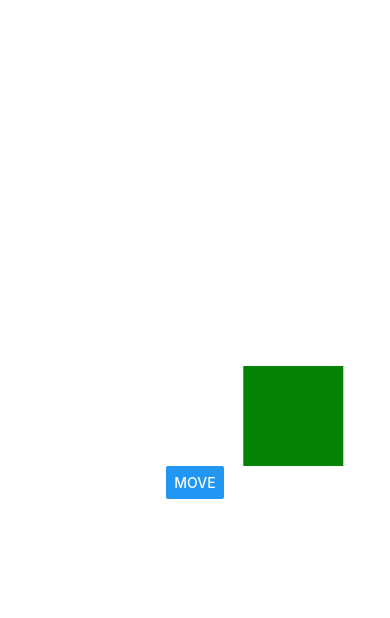
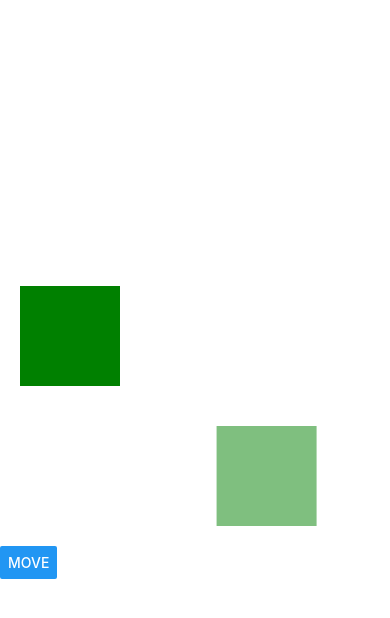
Before and after one commit to kensiiwasaki/RN-animation, a React Native app: screen / in a window 390 px wide. Both pictures are taken after a click on the button "MOVE". Shown: the top 618 px of the page. Built offline with nearby package versions, Linux system fonts and the light colour scheme.

Commit message:
extrapolate

```diff
--- a/App.tsx
+++ b/App.tsx
@@ -13,7 +13,7 @@ export default function App() {
 
   const move = () => {
     Animated.timing(animatedX, {
-      toValue: 100,
+      toValue: 200,
       duration: 3000,
       useNativeDriver: true,
     }).start();
@@ -21,19 +21,28 @@ export default function App() {
 
   return (
     <SafeAreaView style={styles.container}>
+      <View
+        style={{
+          width: 100,
+          height: 100,
+          backgroundColor: 'green',
+          margin: 20,
+        }}
+      />
       <Animated.View
         style={[
           {
             width: 100,
             height: 100,
             backgroundColor: 'green',
-            marginTop: 20,
+            margin: 20,
           },
           { transform: [{ translateX: animatedX }] },
           {
             opacity: animatedX.interpolate({
               inputRange: [0, 100],
-              outputRange: [0, 1],
+              outputRange: [0, 0.5],
+              extrapolate: 'clamp',
             }),
           },
         ]}
@@ -46,7 +55,7 @@ export default function App() {
 const styles = StyleSheet.create({
   container: {
     flex: 1,
-    alignItems: 'center',
+    alignItems: 'flex-start',
     justifyContent: 'center',
   },
 });
```
